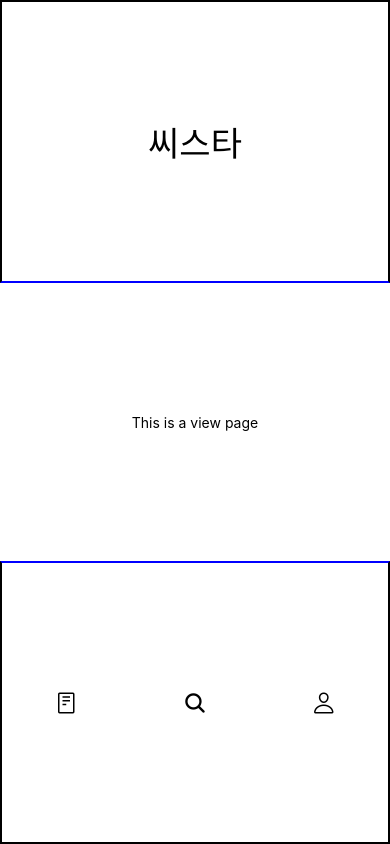
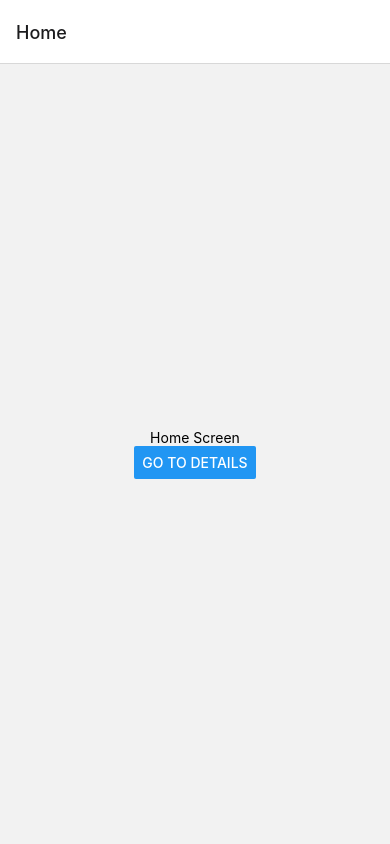
Before and after one commit to hwiwls/c_star, a React Native app: screen / in a window 390 px wide. Built offline with nearby package versions, Linux system fonts and the light colour scheme.

Commit message:
start learning react navigation

```diff
--- a/App.js
+++ b/App.js
@@ -1,16 +1,66 @@
 import React from "react";
-import { StyleSheet, Text, View } from "react-native";
+import { Button, StyleSheet, Text, View } from "react-native";
 import Title from "./Title.js";
 import Navigator from "./Navigator.js";
 import Post from "./Post.js";
+import { NavigationContainer } from "@react-navigation/native";
+import { createNativeStackNavigator } from "@react-navigation/native-stack";
+
+function HomeScreen({ navigation }) {
+  return (
+    <View style={{ flex: 1, alignItems: "center", justifyContent: "center" }}>
+      <Text>Home Screen</Text>
+      <Button
+        title="Go to Details"
+        onPress={() => {
+          /* 1. Navigate to the Details route with params */
+          navigation.navigate("Details", {
+            itemId: 86,
+            otherParam: "anything you want here",
+          });
+        }}
+      />
+    </View>
+  );
+}
+
+function DetailsScreen({ route, navigation }) {
+  /* 2. Get the param */
+  const { itemId, otherParam } = route.params;
+  return (
+    <View style={{ flex: 1, alignItems: "center", justifyContent: "center" }}>
+      <Text>Details Screen</Text>
+      <Text>itemId: {JSON.stringify(itemId)}</Text>
+      <Text>otherParam: {JSON.stringify(otherParam)}</Text>
+      <Button
+        title="Go to Details... again"
+        onPress={() =>
+          navigation.push("Details", {
+            itemId: Math.floor(Math.random() * 100),
+          })
+        }
+      />
+      <Button title="Go to Home" onPress={() => navigation.navigate("Home")} />
+      <Button title="Go back" onPress={() => navigation.goBack()} />
+    </View>
+  );
+}
+
+const Stack = createNativeStackNavigator();
 
 export default class extends React.Component {
   render() {
     return (
       <View style={styles.container}>
-        <Title style={styles.guidance}></Title>
+        {/* <Title style={styles.titlebar}></Title>
         <Post style={styles.content}></Post>
-        <Navigator style={styles.guidance}></Navigator>
+        <Navigator style={styles.nav}></Navigator> */}
+        <NavigationContainer>
+          <Stack.Navigator initialRouteName="Home">
+            <Stack.Screen name="Home" component={HomeScreen} />
+            <Stack.Screen name="Details" component={DetailsScreen} />
+          </Stack.Navigator>
+        </NavigationContainer>
       </View>
     );
   }
@@ -20,10 +70,13 @@ const styles = StyleSheet.create({
   container: {
     flex: 1,
   },
+  titlebar: {
+    flex: 1,
+  },
   content: {
     flex: 5,
   },
-  guidance: {
+  nav: {
     flex: 1,
   },
 });
--- a/Navigator.js
+++ b/Navigator.js
@@ -5,7 +5,6 @@ import { Ionicons } from "@expo/vector-icons";
 export default function Navigator() {
   return (
     <View style={styles.container}>
-      {/* 여기 각각 아이콘이 들어가게 바꿔야 함 */}
       <Ionicons name="reader-outline" size={24} color="black" />
       <Ionicons name="search" size={24} color="black" />
       <Ionicons name="person-outline" size={24} color="black" />
--- a/Post.js
+++ b/Post.js
@@ -1,11 +1,20 @@
 // 게시글 올라갈 사이트
 import React from "react";
-import { StyleSheet, Text, View } from "react-native";
+import { StyleSheet, Text, View, Button, Alert } from "react-native";
+import { FontAwesome } from "@expo/vector-icons";
+import { IconButton, Colors } from "react-native-paper";
+import { NavigationContainer } from "@react-navigation/native";
 
 export default function Post() {
   return (
     <View style={styles.container}>
       <Text>This is a view page</Text>
+      <IconButton
+        icon="pencil"
+        color={Colors.black}
+        size={40}
+        onPress={() => console.log("Pressed")}
+      ></IconButton>
     </View>
   );
 }
--- a/package.json
+++ b/package.json
@@ -8,11 +8,16 @@
     "eject": "expo eject"
   },
   "dependencies": {
+    "@react-navigation/native": "^6.0.2",
+    "@react-navigation/native-stack": "^6.0.4",
     "expo": "~42.0.1",
     "expo-status-bar": "~1.0.4",
     "react": "16.13.1",
     "react-dom": "16.13.1",
     "react-native": "https://github.com/expo/react-native/archive/sdk-42.0.0.tar.gz",
+    "react-native-paper": "^4.9.2",
+    "react-native-safe-area-context": "3.2.0",
+    "react-native-screens": "~3.4.0",
     "react-native-vector-icons": "^8.1.0",
     "react-native-web": "~0.13.12"
   },
```
Also changed, not shown: 1 other file (tests, documents, lock files or other folders).
